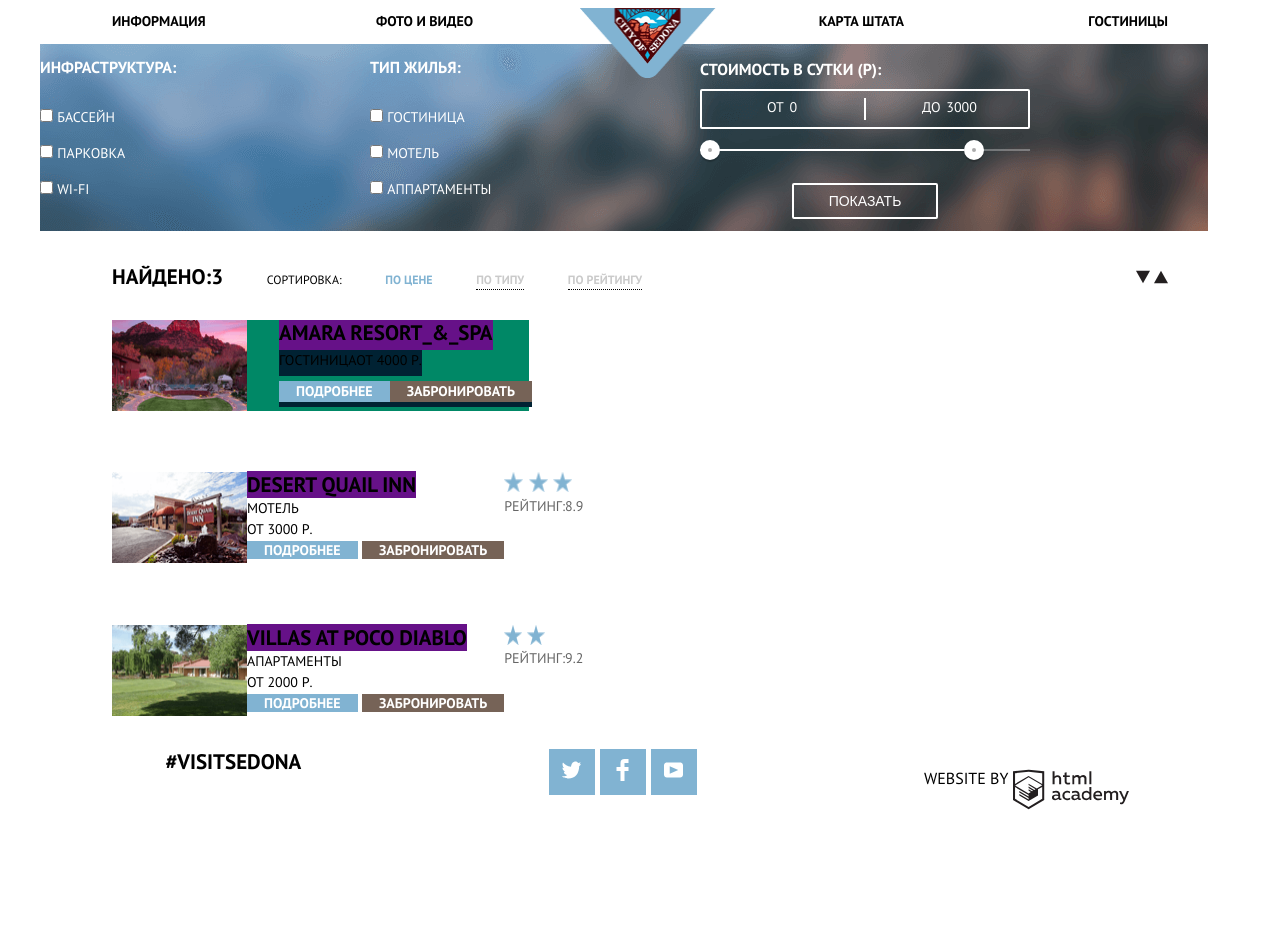
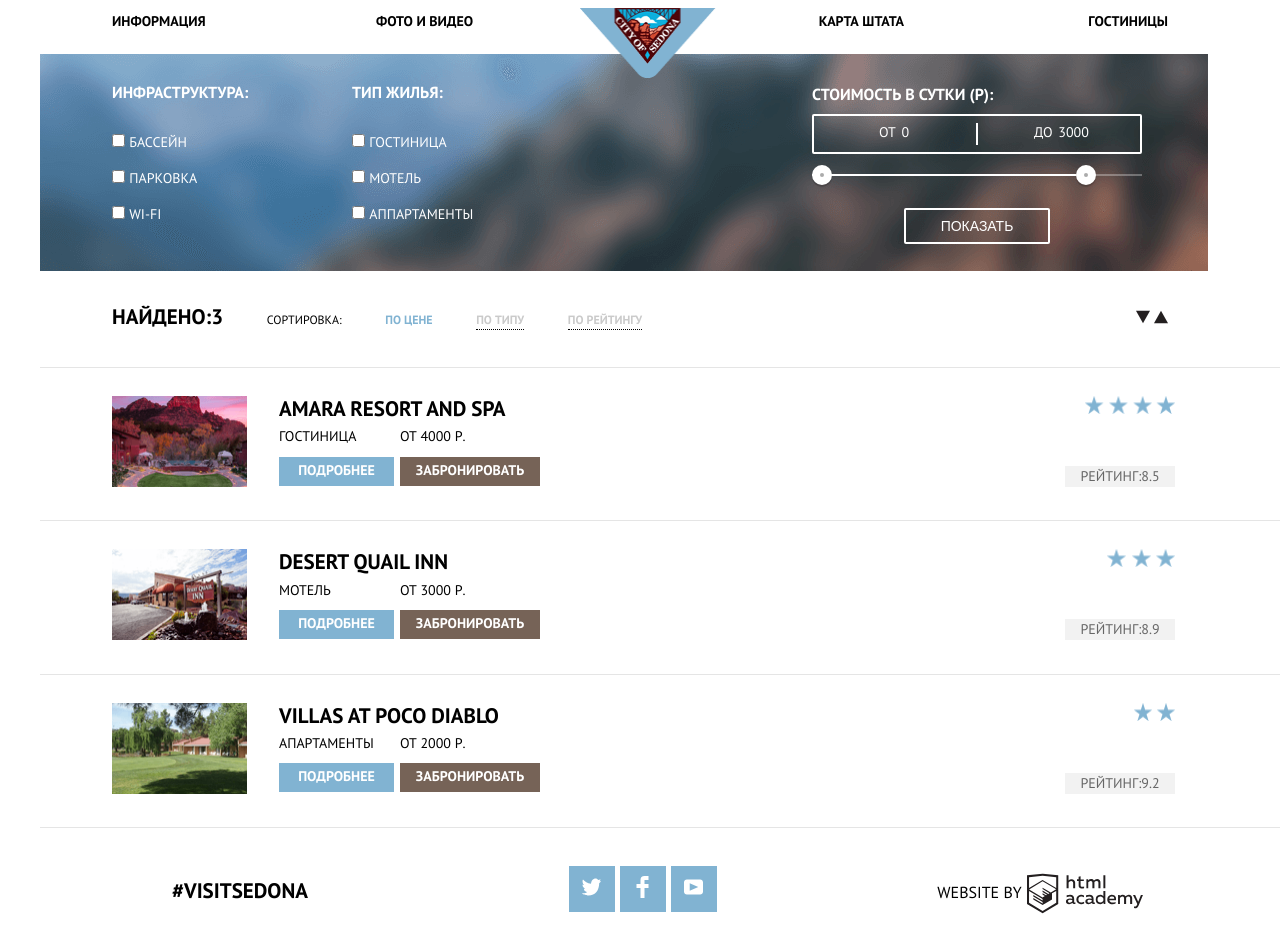
Before and after one commit to tusia95/95161-sedona, a plain HTML site: page hotels.html in a window 1280 px wide. Shown: the top 952 px of the page. Before the commit the page ends 848 px from the top, so only its background shows below. Drawn offline with Linux system fonts and the light colour scheme.

Commit message:
готовые сетки

```diff
--- a/css/style.css
+++ b/css/style.css
@@ -57,7 +57,7 @@
         display:flex;
         /*padding-left: 6%;
         padding-right: 6%;*/
-        margin-bottom: -10px;
+
         }
 
     .menu-item {
@@ -127,8 +127,8 @@
 
     .blue-reason-container {
         display: flex;
-        /*box-sizing: border-box;
-        width: 1200px;*/
+        background-color: #81b3d2;
+
 
     }
 
@@ -142,8 +142,9 @@
         /*padding-left:6%;
         padding-right: 6%;*/
         padding-top: 28px;
+        padding-bottom: 20px;
         text-align: center;
-        background-color: #81b3d2;
+
     }
 
 
@@ -287,16 +288,27 @@
 
     }
 
-    .main-footer {
-        margin-bottom:10px;
-        /*margin-left: auto;
-        margin-right: 40px;*/
+/*    .main-footer {
+        display: flex;
+        min-height: 120px;
+        align-items: baseline;
         background-color:#f9fbf6;
 
-    }
+    }*/
+    .main-footer {
+        min-height: 123px;
+        width 1200px;
+        margin-top:38px;
+        display:flex;
+        justify-content:space-around;
+        align-items: baseline;
+        background-color: transparent;
+}
+
 
     .footer-sedona-tag {
         width: 400px;
+        min-height: 50px;
         text-align: center;
         font-size: 21px;
         font-weight: bold;
@@ -306,17 +318,12 @@
 
     .footer-social {
         width: 400px;
+        min-height: 50px;
         list-style-type:none;
         display: flex;
-        justify-content:center;
-
+        justify-content: center;
     }
 
-        .main-footer {
-            display:flex;
-            justify-content:space-around;
-            background-color: transparent;
-    }
 
     .social-button {
         box-sizing:border-box;
@@ -326,20 +333,20 @@
         height: 46px;
         margin-left: 5px;
         padding-top: 10px;
-
         background-color: #81b3d2;
     }
     .copyright-container {
         display:flex;
         justify-content: center;
+        align-items:flex-start;
         width: 400px;
-        margin: 20px;
-
     }
 
     .copyright-ref {
         margin-left: 5px;
-
+    }
+    .copyright-text {
+        padding-top: 10px;
     }
 
 /*----------------форма главной----------*/
@@ -516,8 +523,9 @@
 /****************************форма поиска************************/
         .search-hotel-form {
             min-height: 187px;
-            /*padding: 15px;*/
-            /*padding-left:6%;*/
+            width: 1100px;
+            padding: 15px;
+            padding-left:6%;
             margin-bottom: 33px;
             background-image:url("../img/filter_background.png");
             background-repeat: no-repeat;
@@ -529,9 +537,14 @@
         }
 
         .filter-list {
-        width: 330px;
+            width: 240px;
         color: #ffffff;
         text-transform: uppercase;
+        }
+
+        .filter-list:last-child {
+            width: 330px;
+            margin-left: 220px;
         }
 
         .filter-list-title {
@@ -565,11 +578,10 @@
 
         .day-price-container label {
           display: inline-block;
-         padding-top: 5px;
+          padding-top: 5px;
           font-size: 14px;
           line-height: 38px;
           vertical-align: top;
-
           cursor: pointer;
         }
 
@@ -637,7 +649,6 @@
           display: block;
           margin: 0 auto;
           padding: 6px 35px;
-
           font-size: 14px;
           line-height: 20px;
           color: #ffffff;
@@ -680,6 +691,7 @@
             display:flex;
             padding-left:6%;
             padding-right: 6%;
+            margin-bottom: 35px;
             align-items: baseline;
         }
 
@@ -753,18 +765,32 @@
             padding-right: 6%;
             padding-top: 28px;
             padding-bottom: 30px;
-            justify-content: flex-start;
+            border-top: 1px solid #e5e5e5;
+        }
+
+        .found-hotel:last-child {
+        border-bottom: 1px solid #e5e5e5;
+        }
+
+        .hotel-level {
+            width:110px;
+            height: 91px;
+            margin-left: 524px;
+            display: flex;
+            flex-direction: column;
+            justify-content: space-between;
+            align-items: flex-end;
+        }
 
 
-        }
 
         .hotel-info-container {
-            width: 250px;
+            width: 262px;
             height: 91px;
             padding-left:32px;
             display: flex;
             flex-wrap: wrap;
-            background-color: #008866;
+
 
         }
 
@@ -772,19 +798,28 @@
             height: 26px;
             display: flex;
             align-items: baseline;
-            background-color: #002233
+        }
+
+        .hotel-wrapper p:first-child,
+        .hotel-wrapper a:first-child {
+            width:115px;
+        }
+
+        .hotel-wrapper p:last-child,
+        .hotel-wrapper a:last-child {
+            width: 140px;
         }
 
 
 
-
-
+        .hotel-price {
+            margin-left: 6px;
+        }
             a.hotel-name {
             font-size: 21px;
             font-weight: bold;
             line-height: 26px;
             color: #000000;
-            background-color: #661188;
         }
 
         .found-hotel a.hotel-name:hover {
@@ -809,21 +844,26 @@
         }
 
         .found-hotel .rating {
+        width: 110px;
         font-size: 14px;
         font-weight: regular;
         line-height: 21px;
         color: #666666;
+        background-color:#f2f2f2;
+        text-align: center;
         }
 
         .found-hotel a.more-info {
-
-            padding-left: 17px;
-            padding-right: 17px;
+            padding-top: 3px;
+            padding-bottom: 5px;
+            /*padding-left: 17px;
+            padding-right: 17px;*/
             font-size: 14px;
             font-weight: bold;
             line-height: 21px;
             color: #ffffff;
             background-color:#81b3d2;
+            text-align: center;
         }
 
         .found-hotel a.more-info:hover {
@@ -847,13 +887,17 @@
         }
 
         .found-hotel a.booking-button {
-            padding-left: 17px;
-            padding-right: 17px;
+            padding-top: 3px;
+            padding-bottom: 5px;
+        /*    padding-left: 17px;
+            padding-right: 17px;*/
+            margin-left: 6px;
             font-size: 14px;
             font-weight: bold;
             line-height: 21px;
             color: #ffffff;
             background-color:#766357;
+            text-align: center;
         }
 
         .found-hotel a.booking-button:hover {
--- a/hotels.html
+++ b/hotels.html
@@ -95,7 +95,7 @@
                 <section class="found-hotel">
                     <div class="hotel-photo"><img src="img/amara_resort.png" width="135" height="91" alt="Amara Resort&Spa"></div>
                     <div class="hotel-info-container">
-                        <a class="hotel-name" href="#">Amara Resort_&_Spa</a>
+                        <a class="hotel-name" href="#">Amara Resort and Spa</a>
                         <div class="hotel-wrapper">
                             <p class="hotel-type">Гостиница</p>
                             <p class="hotel-price">от 4000 р.</p>
@@ -105,45 +105,50 @@
                             <a class="booking-button" href="#">Забронировать</a>
                         </div>
                     </div>
-
-                    <!--<div class="hotel-level">
-                        <div class="hotel-squares-number"><img src="img/4_squares.png" width="90" height="20" alt="4 звезды"></div>
+                    <div class="hotel-level">
+                        <div class="hotel-squares-number"><img src="img/4_squares.png" width="90" height="18" alt="4 звезды"></div>
                         <p class="rating">Рейтинг:8.5</p>
-                    </div>-->
+                    </div>
                 </section>
-                    <!--сделала через нижний слэш, т.к. иначе atom некорректно отображает-->
-
                 <section class="found-hotel">
                     <div class="hotel-photo"><img src="img/desert_quail_inn.png" width="135" height="91" alt="Hotel Desert Quail Inn"></img></div>
-                    <div class= "hotel-info">
+                    <div class="hotel-info-container">
                         <a class="hotel-name" href="#">Desert Quail Inn</a>
+                        <div class="hotel-wrapper">
                             <p class="hotel-type">Мотель</p>
                             <p class="hotel-price">от 3000 р.</p>
+                        </div>
+                        <div class="hotel-wrapper">
                             <a class="more-info" href="#">Подробнее</a>
                             <a class="booking-button" href="#">Забронировать</a>
                         </div>
+                    </div>
                     <div class="hotel-level">
-                    <div class="hotel-squares-number"><img src="img/3_squares.png" width="68" height="20" alt="3 звезды"></div>
+                        <div class="hotel-squares-number"><img src="img/3_squares.png" width="68" height="18" alt="3 звезды"></div>
                         <p class="rating">Рейтинг:8.9</p>
                     </div>
                 </section>
                 <section class="found-hotel">
                     <div class="hotel-photo"><img src="img/villa_poco.png" width="135" height="91" alt="Hotel at Poco Diablo"></div>
-                    <div class= "hotel-info">
+                    <div class="hotel-info-container">
                         <a class="hotel-name" href="#">Villas At Poco Diablo</a>
+                        <div class="hotel-wrapper">
                             <p class="hotel-type">Апартаменты</p>
                             <p class="hotel-price">от 2000 р.</p>
+                        </div>
+                        <div class="hotel-wrapper">
                             <a class="more-info" href="#">Подробнее</a>
                             <a class="booking-button" href="#">Забронировать</a>
                         </div>
+                    </div>
                     <div class="hotel-level">
-                        <div class="hotel-squares-number"><img src="img/2_squares.png" width="41" height="20" alt="2 звезды"></div>
+                        <div class="hotel-squares-number"><img src="img/2_squares.png" width="41" height="18" alt="2 звезды"></div>
                         <p class="rating">Рейтинг:9.2</p>
                     </div>
                 </section>
             </section>
         </main>
-        <footer class="main-footer container">
+        <footer class="main-footer">
             <p class="footer-sedona-tag">#visitsedona</p>
             <ul class="footer-social">
                 <li>
```
Also changed, not shown: index.html (+1 -1 lines). Lines whose indentation alone changed are shown as unchanged.
